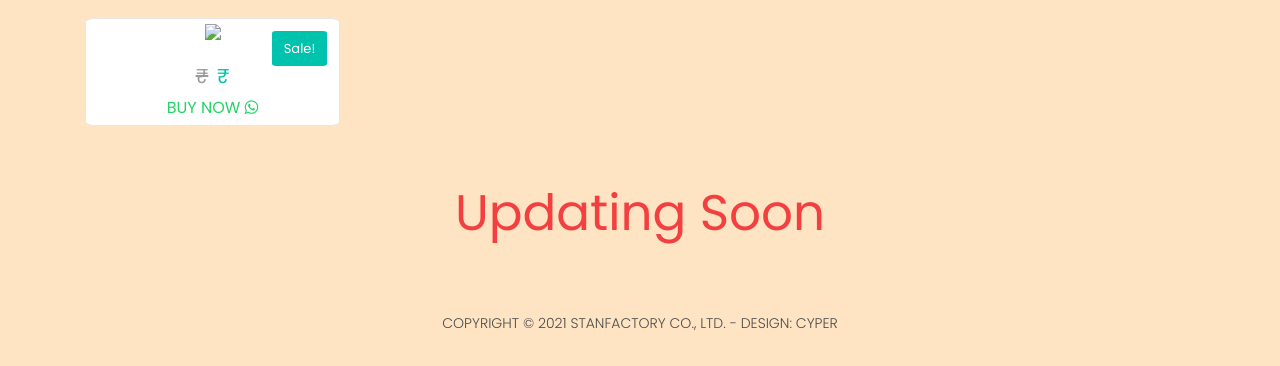
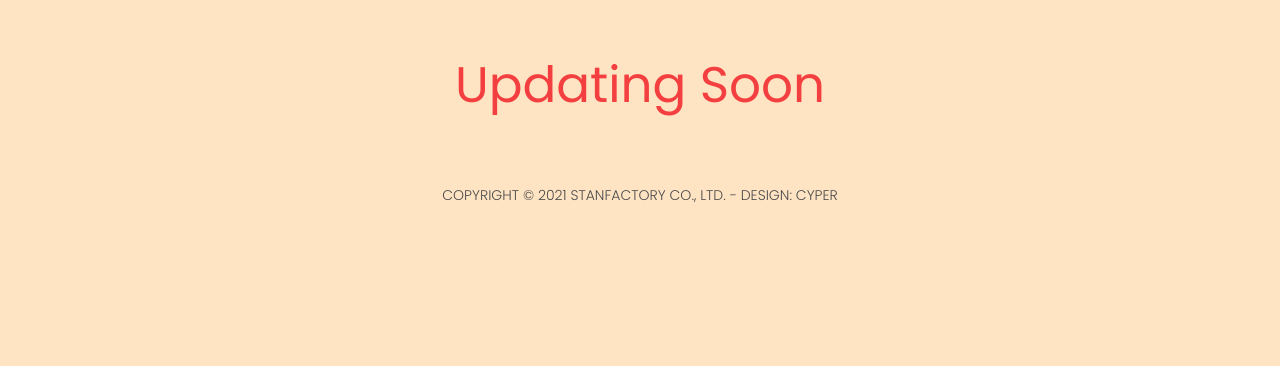
Before and after one commit to sharooz007/Stanfactory, a plain HTML site: page forher.html in a window 1280 px wide. Shown: the part 416-782 px from the top of the page. Drawn offline with Linux system fonts and the light colour scheme.

Commit message:
commit 4

```diff
--- a/forher.html
+++ b/forher.html
@@ -98,36 +98,6 @@ https://templatemo.com/tm-546-sixteen-clothing
     <footer>
       <div class="container">
         <div class="row">
-          <div class="col-md-3 col-sm-6">
-            <div class="product-grid">
-              <div class="product-image">
-                <!-- img src -->
-                <img class="pic-1" src="./assets/images/" />
-
-                <span class="product-sale-label">Sale!</span>
-                <ul class="product-links">
-                  <li>
-                    <!-- size -->
-                    <a href="#"></a>
-                  </li>
-                </ul>
-              </div>
-              <div class="product-content">
-                <h3 class="title">
-                  <!-- product name -->
-                  <a href="https://wa.me/919207744473"></a>
-                </h3>
-                <!-- span-og price div-discount price -->
-                <div class="price"><span>₹</span> ₹</div>
-                <!-- <h3 class="title"><a href="#">BUY NOW Whatsapp</a></h3> -->
-                <div class="price1">
-                  <a href="https://wa.me/919207744473"
-                    >BUY NOW <i class="fa fa-whatsapp" aria-hidden="true"></i
-                  ></a>
-                </div>
-              </div>
-            </div>
-          </div>
           <div class="col-md-12">
             <div class="inner-content1">
               <div class="viewms">
```
